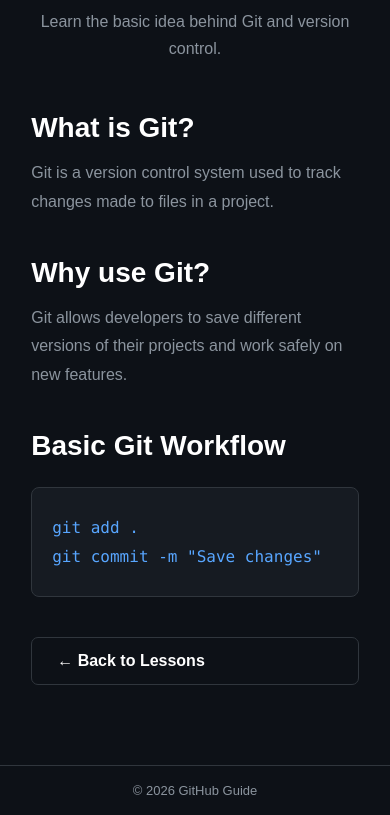
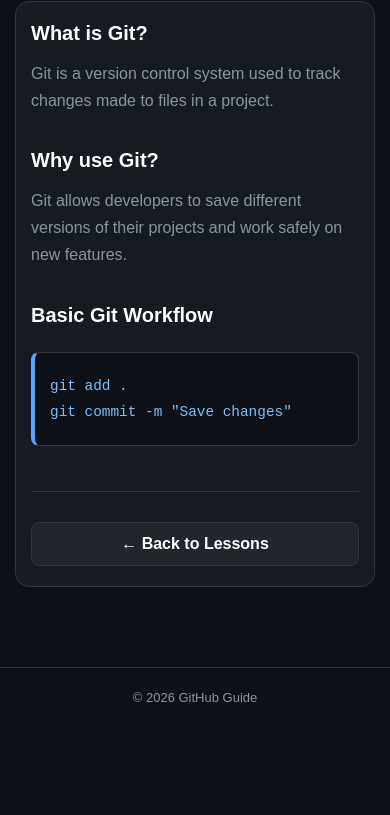
Before and after one commit to Samuel2991/git_github_app, a plain HTML site: page pages/git-introduction.html in a window 390 px wide. Shown: the part 280-1095 px from the top of the page. After the commit the page ends 1008 px from the top, so only its background shows below. Drawn offline with Linux system fonts and the light colour scheme.

Commit message:
Add Git commands lesson

```diff
--- a/css/style.css
+++ b/css/style.css
@@ -378,3 +378,185 @@ footer {
 .lesson-navigation {
     margin-top: 40px;
 }
+
+
+/* =========================================
+   GIT COMMANDS LESSON PAGE
+========================================= */
+
+.lesson-page {
+    max-width: 1000px;
+    margin: 0 auto;
+    padding: 70px 20px;
+}
+
+
+/* Lesson Header */
+
+.lesson-header {
+    text-align: center;
+    margin-bottom: 50px;
+}
+
+.section-label {
+    color: #58a6ff;
+    font-size: 0.85rem;
+    font-weight: 700;
+    letter-spacing: 2px;
+    margin-bottom: 12px;
+}
+
+.lesson-header h1 {
+    font-size: 2.8rem;
+    color: #ffffff;
+    margin-bottom: 18px;
+}
+
+.lesson-header > p:last-child {
+    color: #8b949e;
+    font-size: 1.05rem;
+    line-height: 1.7;
+}
+
+
+/* Lesson Content */
+
+.lesson-content {
+    background: #161b22;
+    border: 1px solid #30363d;
+    border-radius: 14px;
+    padding: 40px;
+}
+
+.lesson-content h2 {
+    color: #ffffff;
+    font-size: 1.4rem;
+    margin-top: 35px;
+    margin-bottom: 15px;
+}
+
+.lesson-content h2:first-child {
+    margin-top: 0;
+}
+
+.lesson-content p {
+    color: #8b949e;
+    line-height: 1.7;
+    margin-bottom: 25px;
+}
+
+
+/* Command Box */
+
+.command-box {
+    background: #0d1117;
+    border: 1px solid #30363d;
+    border-left: 4px solid #58a6ff;
+    border-radius: 8px;
+    padding: 18px 20px;
+    margin-bottom: 15px;
+    overflow-x: auto;
+}
+
+.command-box code {
+    color: #79c0ff;
+    font-family: "Courier New", monospace;
+    font-size: 1rem;
+    white-space: nowrap;
+}
+
+
+/* Navigation */
+
+.lesson-navigation {
+    margin-top: 45px;
+    padding-top: 30px;
+    border-top: 1px solid #30363d;
+}
+
+.btn {
+    display: inline-block;
+    padding: 12px 22px;
+    border-radius: 8px;
+    text-decoration: none;
+    font-weight: 600;
+    transition: 0.3s ease;
+}
+
+.btn.secondary {
+    color: #ffffff;
+    background: #21262d;
+    border: 1px solid #30363d;
+}
+
+.btn.secondary:hover {
+    background: #30363d;
+    border-color: #8b949e;
+    transform: translateY(-2px);
+}
+
+
+/* Footer */
+
+footer {
+    text-align: center;
+    padding: 30px 20px;
+    border-top: 1px solid #30363d;
+    color: #8b949e;
+    margin-top: 30px;
+}
+
+
+/* =========================================
+   RESPONSIVE DESIGN
+========================================= */
+
+@media (max-width: 768px) {
+
+    .lesson-page {
+        padding: 50px 15px;
+    }
+
+    .lesson-header h1 {
+        font-size: 2.2rem;
+    }
+
+    .lesson-content {
+        padding: 25px 20px;
+    }
+
+    .lesson-content h2 {
+        font-size: 1.25rem;
+    }
+
+    .command-box {
+        padding: 15px;
+    }
+
+    .command-box code {
+        font-size: 0.9rem;
+    }
+
+}
+
+
+@media (max-width: 480px) {
+
+    .lesson-header h1 {
+        font-size: 1.8rem;
+    }
+
+    .lesson-header > p:last-child {
+        font-size: 0.95rem;
+    }
+
+    .lesson-content {
+        padding: 20px 15px;
+    }
+
+    .btn {
+        width: 100%;
+        text-align: center;
+    }
+
+}
```
Also changed, not shown: git-commands.html (added, +144 -0 lines).
